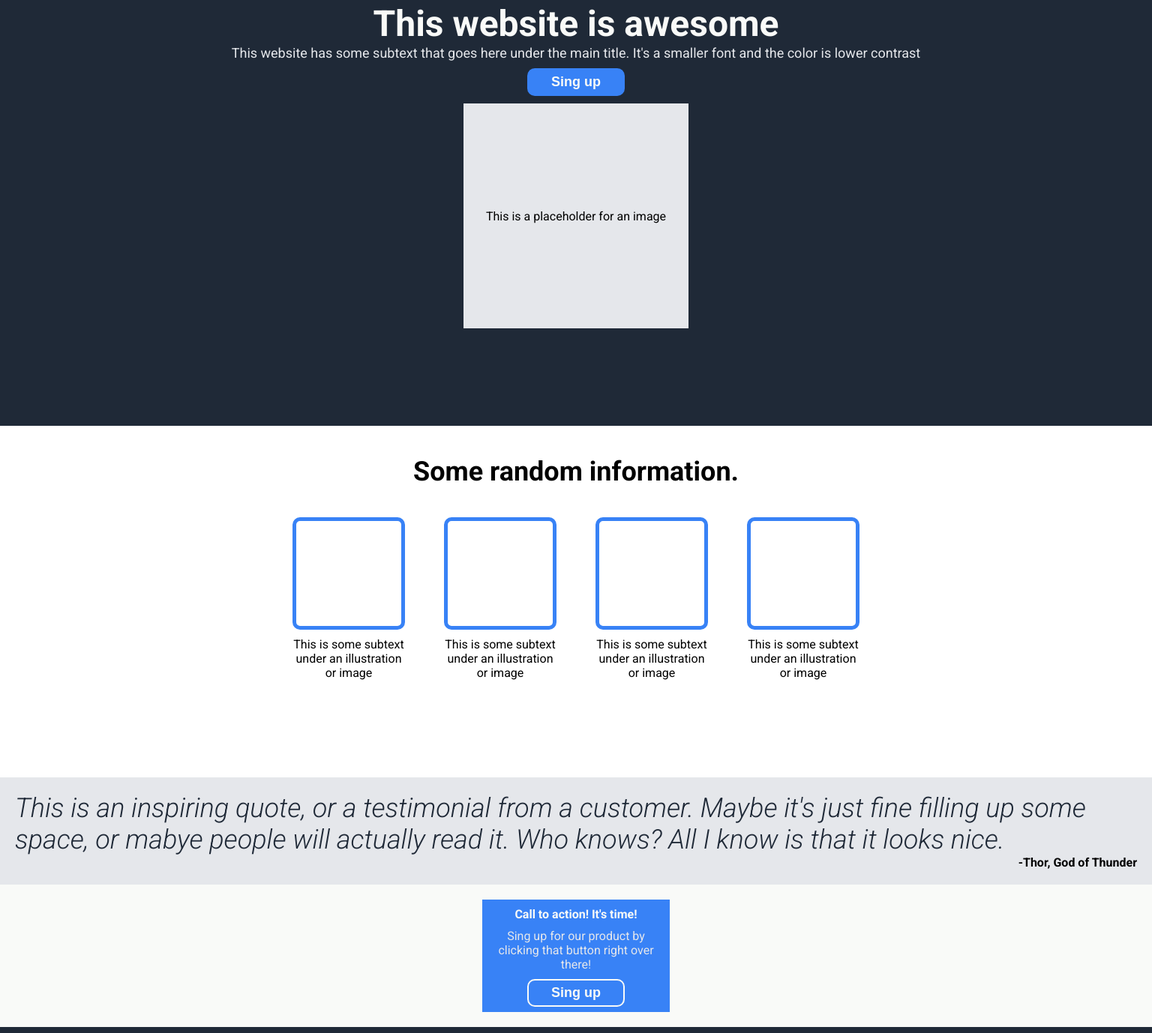
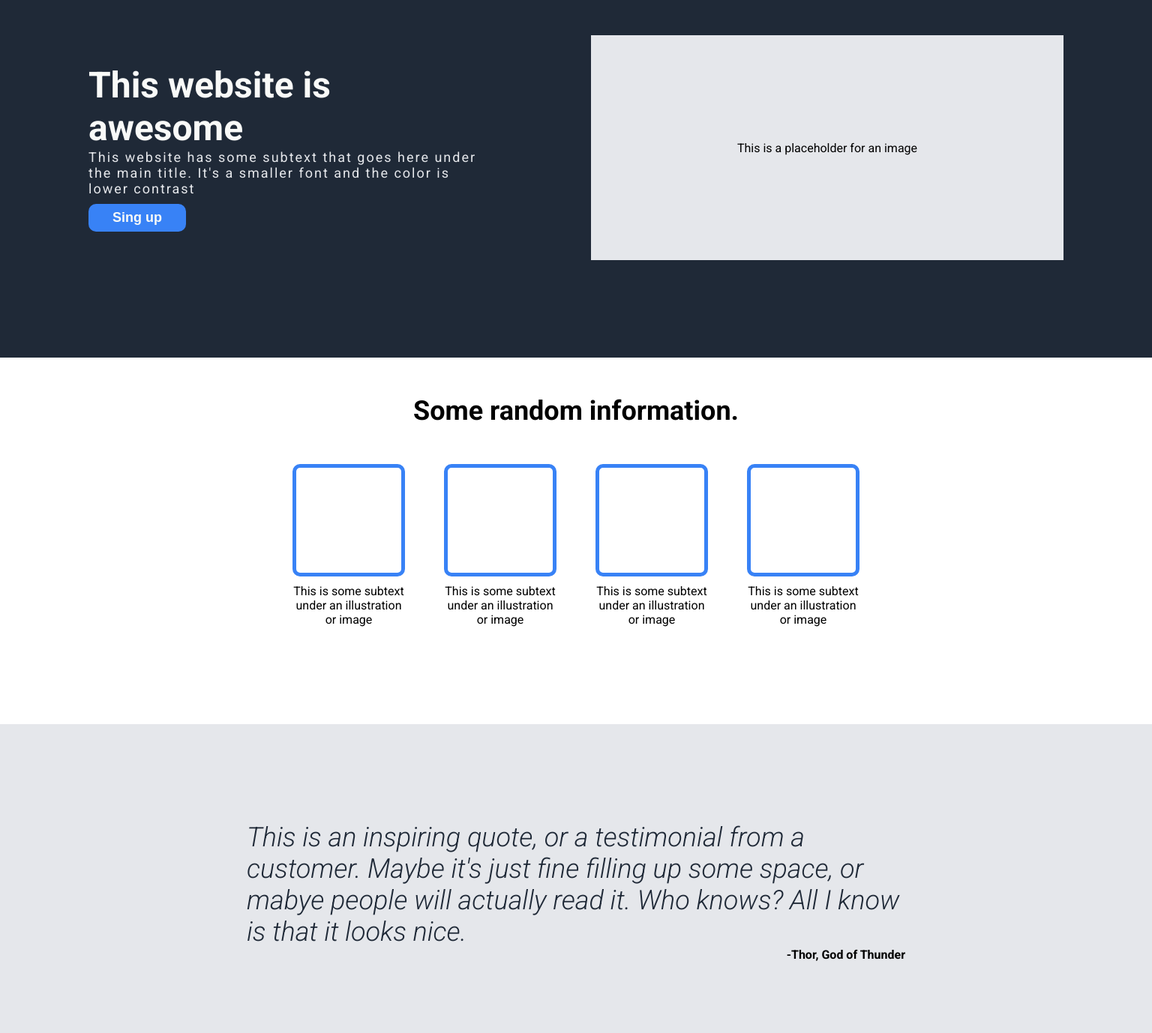
Before and after one commit to JuanDCeballos/Landing-Page, a plain HTML site: page index.html in a window 1536 px wide. Shown: the part 162-1540 px from the top of the page at 75% size. Drawn offline with Linux system fonts and the light colour scheme.

Commit message:
finish wit the project, mobile-first is done, table and desktop is done

```diff
--- a/css/styles.css
+++ b/css/styles.css
@@ -26,6 +26,7 @@ nav {
 }
 
 header {
+  padding-top: 130px;
   padding-bottom: 130px;
 }
 
@@ -77,6 +78,13 @@ ul li {
   font-weight: 700;
   margin: 0 auto;
   font-size: 18px;
+  transition: all 0.3s ease;
+}
+
+.cta:hover {
+  background-color: var(--extra-bold-text);
+  color: var(--button-background-color);
+  cursor: pointer;
 }
 
 .img-placeholder {
@@ -90,7 +98,7 @@ ul li {
 }
 
 .information-header {
-  padding: 40px;
+  padding: 50px;
   font-size: 36px;
   font-weight: 700;
   text-align: center;
@@ -142,11 +150,11 @@ ul li {
 
 .call .text {
   background-color: var(--button-background-color);
-  width: 250px;
   height: 150px;
   margin: 0 auto;
   padding: 10px;
   text-align: center;
+  border-radius: 10px;
 }
 
 .call .text h4 {
@@ -173,3 +181,94 @@ ul li {
   align-items: center;
   justify-content: center;
 }
+
+@media screen and (min-width: 768px) {
+  nav {
+    display: flex;
+    justify-content: space-between;
+  }
+
+  ul {
+    display: flex;
+  }
+
+  .call .text {
+    display: flex;
+    justify-content: center;
+    align-items: center;
+  }
+
+  .call .text h4 {
+    text-align: initial;
+  }
+}
+
+@media screen and (min-width: 1440px) {
+  .menu,
+  .introduction {
+    max-width: 1300px;
+    margin: 0 auto;
+  }
+
+  .introduction {
+    display: flex;
+  }
+
+  .img {
+    margin: 0;
+  }
+
+  .img-placeholder {
+    width: 630px;
+  }
+
+  .title {
+    text-align: start;
+  }
+
+  .desc {
+    display: flex;
+    flex-direction: column;
+    justify-content: center;
+    align-items: flex-start;
+    margin-right: 130px;
+  }
+
+  .desc p {
+    text-align: start;
+    letter-spacing: 2px;
+  }
+
+  .quote {
+    padding: 130px;
+  }
+
+  .quote-main {
+    display: flex;
+    flex-direction: column;
+    max-width: 878px;
+    margin: 0 auto;
+  }
+
+  .call {
+    padding: 90px;
+  }
+
+  .call .text {
+    width: 1300px;
+    text-align: unset;
+  }
+
+  .text .content {
+    margin-left: 100px;
+    flex: auto;
+  }
+
+  .call .text h4 {
+    text-align: unset;
+  }
+
+  .text .call-btn {
+    flex: auto;
+  }
+}
```
